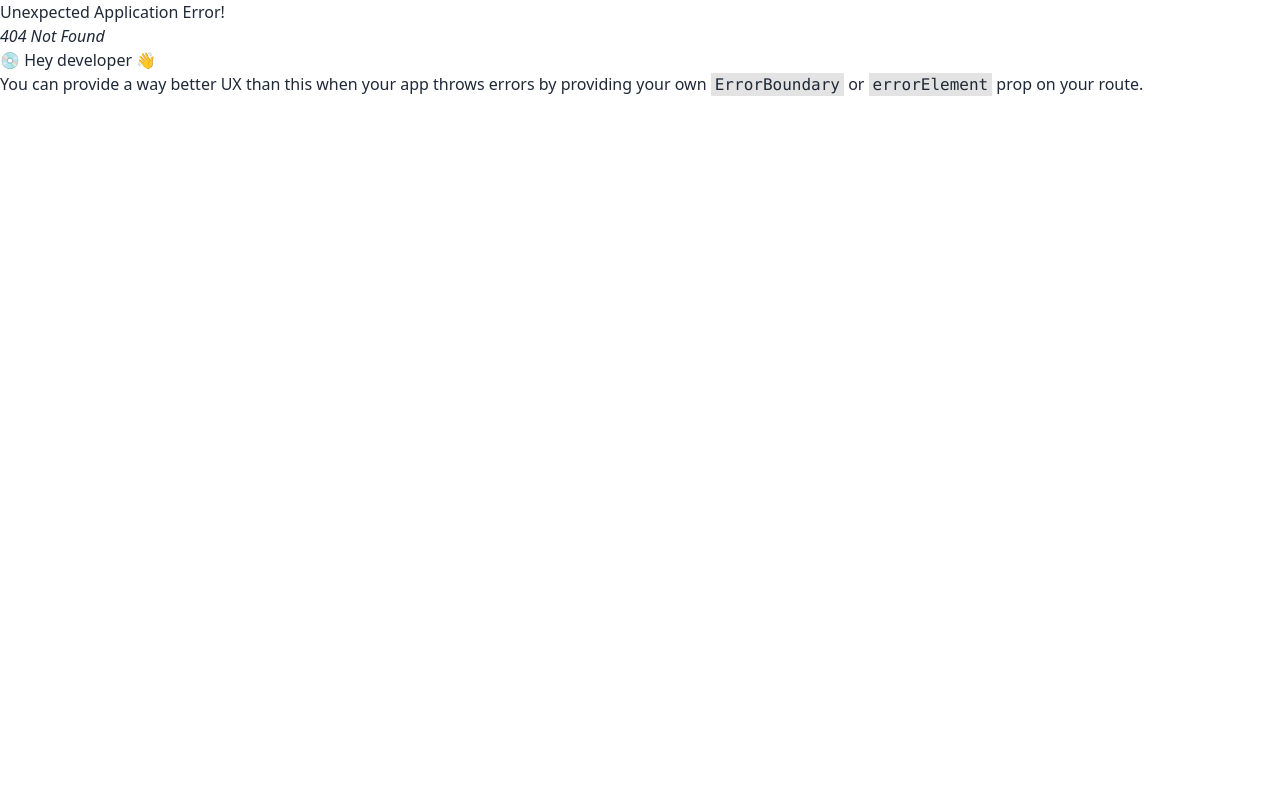
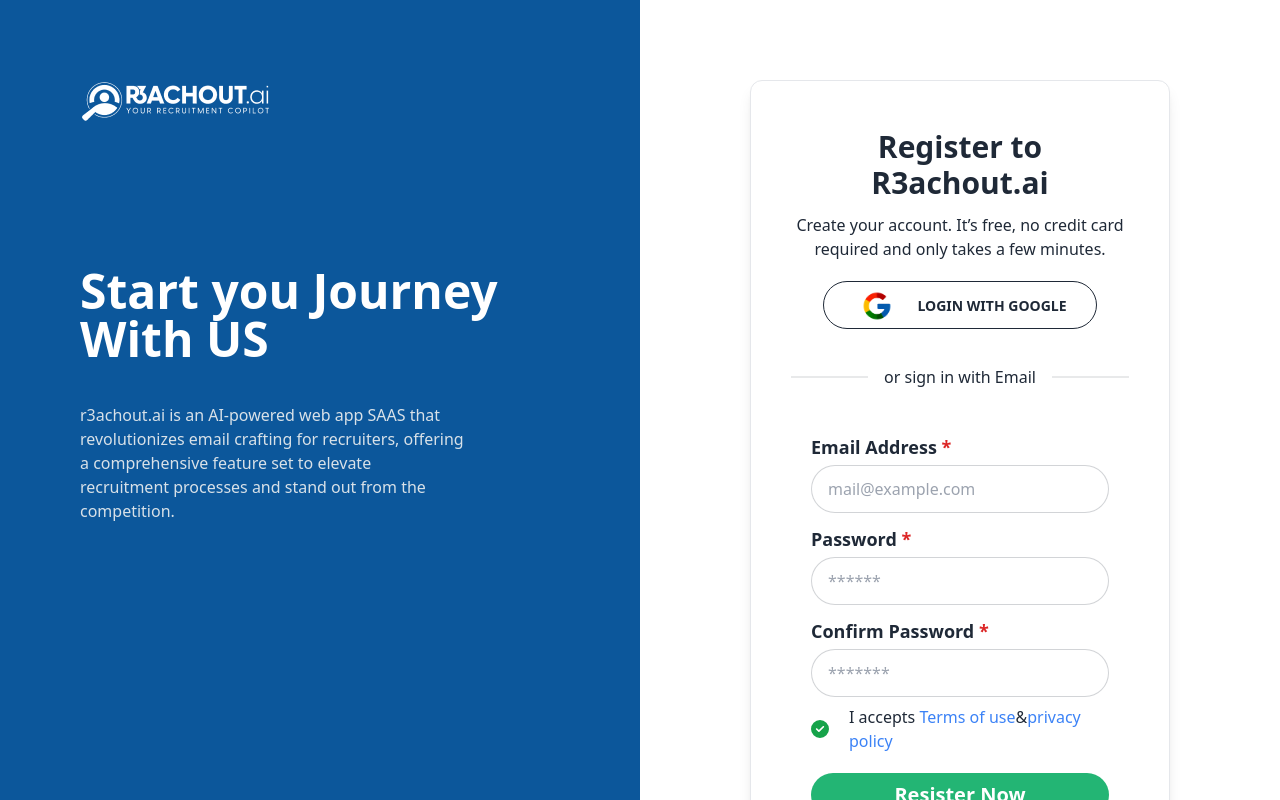
Before and after one commit to Sakib56/r3achout, a React (Vite) app: page /resister in a window 1280 px wide. Before the commit this address had no page. Shown: the top 800 px of the page. Built offline with nearby package versions, Linux system fonts and the light colour scheme.

Commit message:
login and signup page created

```diff
--- a/src/Layout/Main.jsx
+++ b/src/Layout/Main.jsx
@@ -1,5 +1,4 @@
 import React from 'react';
-import Home from '../pages/Home';
 import { Outlet } from 'react-router-dom';
 
 const Main = () => {
--- /dev/null
+++ b/src/pages/Login/Login.jsx
@@ -0,0 +1,52 @@
+import React from 'react';
+import { Link } from 'react-router-dom';
+import logo from '../../assets/footerLogo.png';
+import google from '../../assets/google.png';
+import { FontAwesomeIcon } from '@fortawesome/react-fontawesome'
+import { faCheckCircle, faCoffee, faXmarkCircle } from '@fortawesome/free-solid-svg-icons'
+
+const Login = () => {
+    return (
+        <div className='bg-[#F4F7FB] py-10 px-5 md:py-20 md:px-10'>
+            <div className='border rounded-xl shadow-lg bg-white w-full md:w-3/4 p-5 md:p-10 max-w-2xl mx-auto'>
+                <div className='w-fit mx-auto'>
+                    <img className='w-full' src={logo} alt="" />
+                </div>
+                <h1 className='text-3xl mt-2 font-bold text-center'>Login</h1>
+                <p className='text-center mt-3'>Login to your account with your credentials</p>
+                <div className='px-8 cursor-pointer mt-5'>
+                    <button className='flex items-center justify-center gap-4 btn btn-outline rounded-s-full rounded-e-full  w-full hover:bg-primary hover:border-0'><img className='w-12 h-12 p-2' src={google} alt="" />Login With Google </button>
+                </div>
+                <div className='divider mt-10'>or sign in with Email</div>
+
+                <form className='md:p-5'>
+                    <div className='form-control'>
+                        <label>
+                            <p className='text-lg font-semibold mb-1 mt-3'>Email Address <span className='text-red-600'>*</span></p>
+                        </label>
+                        <input className="input input-bordered rounded-s-full rounded-e-full w-full" type="email" placeholder='mail@example.com' name="email" />
+
+                    </div>
+                    <div className='form-control relative'>
+                        <label>
+                            <p className='text-lg font-semibold mb-1 mt-3'>Password <span className='text-red-600'>*</span></p>
+                        </label>
+                        <input className="input rounded-s-full rounded-e-full input-bordered w-full" type="" placeholder='Enter your password' name="password" />
+                    </div>
+                    <div className='flex justify-between mt-3'>
+                        <div className='flex md:gap-3 items-center'>
+                            <FontAwesomeIcon className='text-green-600 md:text-lg' icon={faCheckCircle} />
+                            <p>Remember me</p>
+                        </div>
+                        <div className='text-blue-400'>Forget Password? </div>
+                    </div>
+                    <input type="submit" className='w-full bg-[#23B574] rounded-lg mt-5 py-2 text-xl text-white rounded-s-full rounded-e-full font-bold cursor-pointer' value="Login" />
+                    <h1 className='text-center text-md mt-5'>Not register ? <Link to='/resister'><span className='link text-blue-500'>create an account</span></Link></h1>
+                </form>
+
+            </div>
+        </div>
+    );
+};
+
+export default Login;
--- /dev/null
+++ b/src/pages/Login/Resister.jsx
@@ -0,0 +1,64 @@
+import React from 'react';
+import { Link } from 'react-router-dom';
+import logo from '../../assets/Logo.png';
+import google from '../../assets/google.png';
+import { FontAwesomeIcon } from '@fortawesome/react-fontawesome'
+import { faCheckCircle, faCoffee, faXmarkCircle } from '@fortawesome/free-solid-svg-icons'
+
+const Resister = () => {
+    return (
+        <section className='grid grid-cols-1 md:grid-cols-2'>
+            <div className='bg-[#0C579B] lg:p-20 hidden lg:block'>
+                <img className='' src={logo} alt="" />
+                <div className='mt-36'>
+                    <h1 className='text-5xl text-white font-semibold'>Start you Journey
+                        <br />   With US</h1>
+                    <p className='mt-10 w-96 text-[#D8E1E8]'>r3achout.ai is an AI-powered web app SAAS that revolutionizes email crafting for recruiters, offering a comprehensive feature set to elevate recruitment processes and stand out from the competition.</p>
+                </div>
+            </div>
+            <div>
+                <div className='py-10 px-5 md:py-20 md:px-10'>
+                    <div className='border rounded-xl shadow-lg bg-white w-full md:w-3/4 p-5 md:p-10 max-w-2xl mx-auto'>
+                        <h1 className='text-3xl mt-2 font-bold text-center'>Register to R3achout.ai</h1>
+                        <p className='text-center mt-3'>Create your account. It’s free, no credit card required and only takes a few minutes.</p>
+                        <div className='px-8 cursor-pointer mt-5'>
+                            <button className='flex items-center justify-center gap-4 btn btn-outline rounded-s-full rounded-e-full  w-full hover:bg-primary hover:border-0'><img className='w-12 h-12 p-2' src={google} alt="" />Login With Google </button>
+                        </div>
+                        <div className='divider mt-10'>or sign in with Email</div>
+
+                        <form className='md:p-5'>
+                            <div className='form-control'>
+                                <label>
+                                    <p className='text-lg font-semibold mb-1 mt-3'>Email Address <span className='text-red-600'>*</span></p>
+                                </label>
+                                <input className="input input-bordered rounded-s-full rounded-e-full w-full" type="email" placeholder='mail@example.com' name="email" />
+
+                            </div>
+                            <div className='form-control relative'>
+                                <label>
+                                    <p className='text-lg font-semibold mb-1 mt-3'>Password <span className='text-red-600'>*</span></p>
+                                </label>
+                                <input className="input rounded-s-full rounded-e-full input-bordered w-full" type="" placeholder='******' name="password" />
+                            </div>
+                            <div className='form-control relative'>
+                                <label>
+                                    <p className='text-lg font-semibold mb-1 mt-3'>Confirm Password <span className='text-red-600'>*</span></p>
+                                </label>
+                                <input className="input rounded-s-full rounded-e-full input-bordered w-full" type="" placeholder='*******' name="password" />
+                            </div>
+                            <div className='flex mt-2 gap-5 items-center'>
+                                <FontAwesomeIcon className='text-green-600 md:text-lg' icon={faCheckCircle} />
+                                <p>I accepts <span className='text-blue-500'>Terms of use</span>&<span className='text-blue-500'>privacy policy</span></p>
+                            </div>
+                            <input type="submit" className='w-full bg-[#23B574] rounded-lg mt-5 py-2 text-xl text-white rounded-s-full rounded-e-full font-bold cursor-pointer' value="Resister Now" />
+                            <h1 className='text-center text-md mt-5'>Already have an account? Please<Link to='/login'><span className='link text-blue-500'> Login</span></Link></h1>
+                        </form>
+
+                    </div>
+                </div>
+            </div>
+        </section>
+    );
+};
+
+export default Resister;
--- a/src/pages/Navbar.jsx
+++ b/src/pages/Navbar.jsx
@@ -33,7 +33,7 @@
             </div>
             <div className="navbar-end">
                 <p className='mr-3 hidden md:block'>See how its works</p>
-                <a className="rounded-s-full rounded-e-full px-5 py-2 bg-white text-green-600">Login</a>
+                <Link to='/login'><a className="rounded-s-full rounded-e-full px-5 py-2 bg-white text-green-600">Login</a></Link>
             </div>
         </div>
     );
```
Also changed, not shown: src/main.jsx (+10 -0 lines), src/assets/google.png (added).
